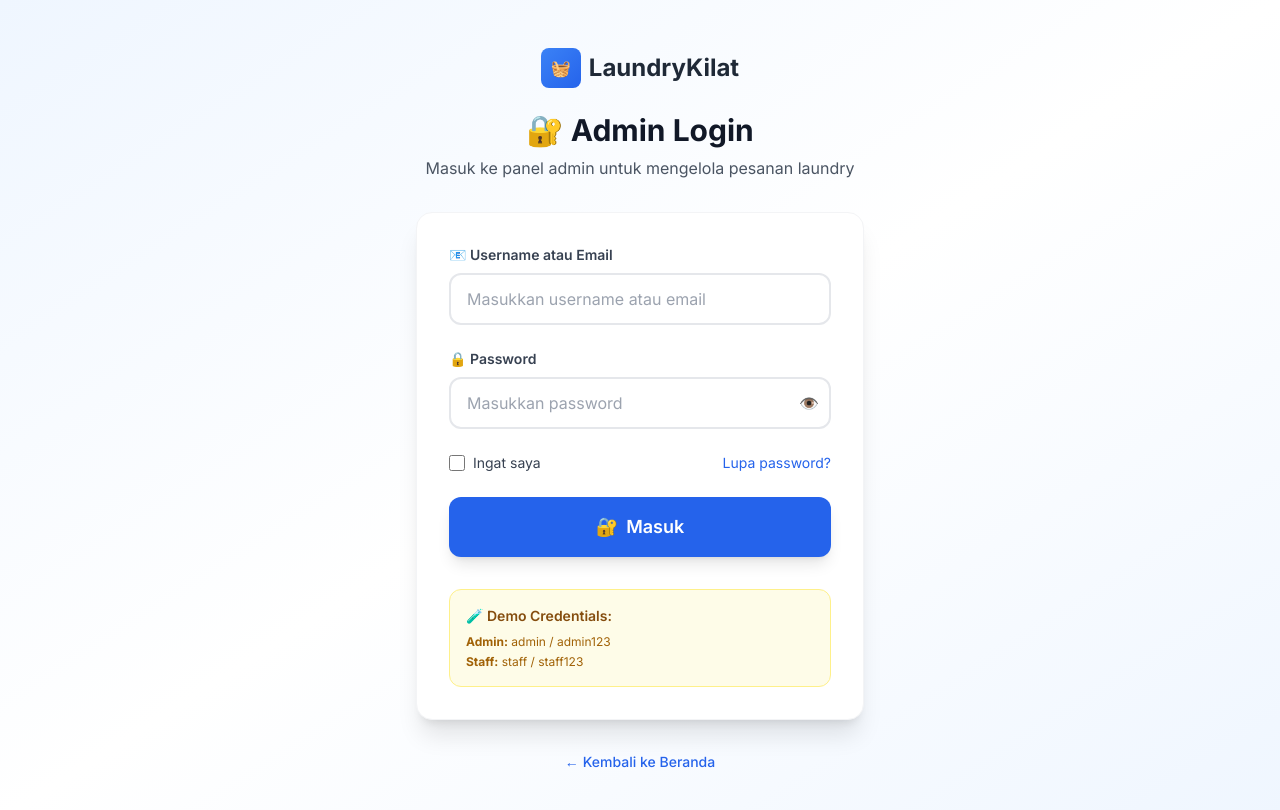
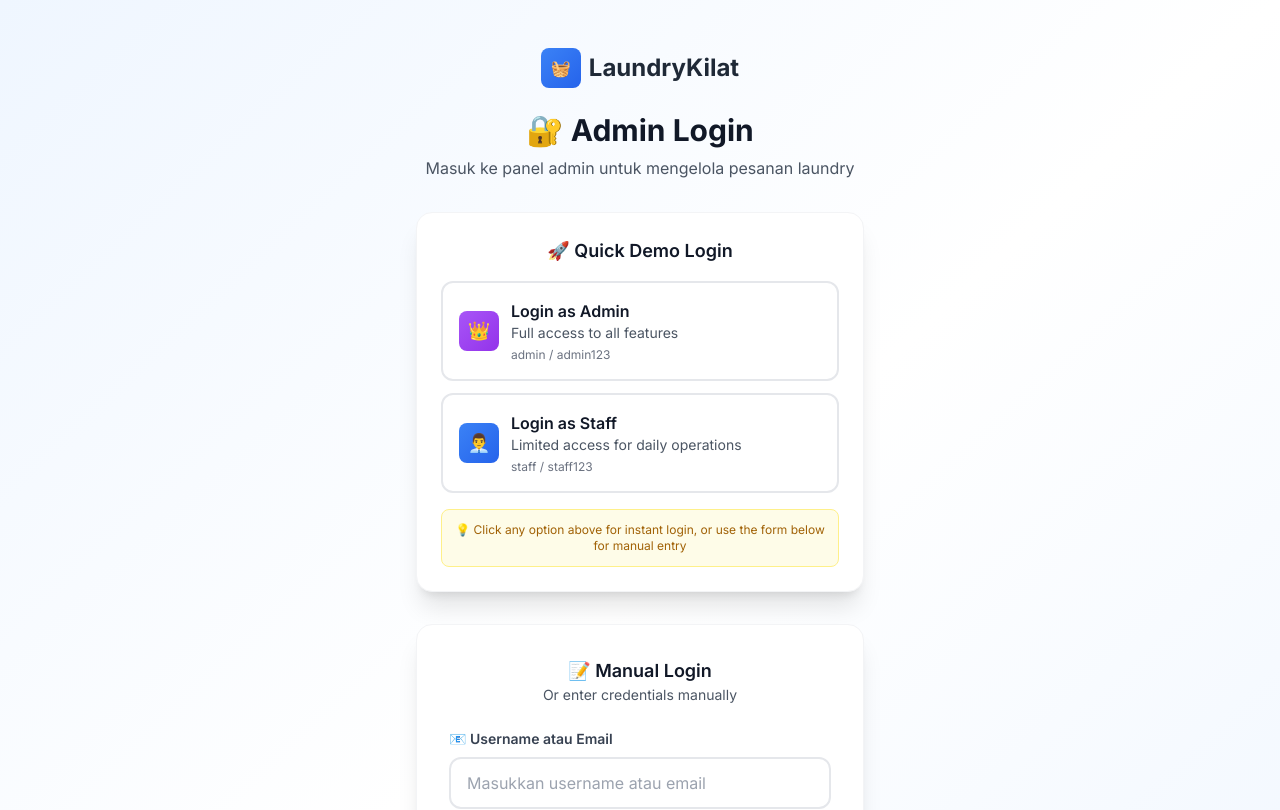
Before and after one commit to radityafws/laundryku, a Next.js app: page /admin/login in a window 1280 px wide. Shown: the top 810 px of the page. Built offline with nearby package versions, Linux system fonts and the light colour scheme; no server answers.

Commit message:
Add Demo Credential Bypass Feature

```diff
--- a/app/admin/login/page.tsx
+++ b/app/admin/login/page.tsx
@@ -14,6 +14,25 @@ interface LoginFormData {
   rememberMe: boolean;
 }
 
+const demoCredentials = [
+  {
+    username: 'admin',
+    password: 'admin123',
+    role: 'Admin',
+    description: 'Full access to all features',
+    icon: '👑',
+    color: 'from-purple-500 to-purple-600'
+  },
+  {
+    username: 'staff',
+    password: 'staff123',
+    role: 'Staff',
+    description: 'Limited access for daily operations',
+    icon: '👨‍💼',
+    color: 'from-blue-500 to-blue-600'
+  }
+];
+
 export default function LoginPage() {
   const router = useRouter();
   const [showPassword, setShowPassword] = useState(false);
@@ -24,6 +43,8 @@ export default function LoginPage() {
     handleSubmit,
     formState: { errors },
     setError,
+    setValue,
+    watch,
   } = useForm<LoginFormData>({
     defaultValues: {
       username: '',
@@ -33,6 +54,10 @@ export default function LoginPage() {
   });
 
   const loginMutation = useLogin();
+
+  // Watch form values for demo credential highlighting
+  const watchedUsername = watch('username');
+  const watchedPassword = watch('password');
 
   // Check if already authenticated
   useEffect(() => {
@@ -64,6 +89,21 @@ export default function LoginPage() {
     }
   };
 
+  const handleDemoLogin = (demo: typeof demoCredentials[0]) => {
+    setValue('username', demo.username);
+    setValue('password', demo.password);
+    setValue('rememberMe', true);
+
+    // Auto-submit after a short delay for better UX
+    setTimeout(() => {
+      handleSubmit(onSubmit)();
+    }, 300);
+  };
+
+  const isCurrentDemo = (demo: typeof demoCredentials[0]) => {
+    return watchedUsername === demo.username && watchedPassword === demo.password;
+  };
+
   if (isLoading) {
     return (
       <div className="min-h-screen bg-gradient-to-br from-blue-50 via-white to-blue-50 flex items-center justify-center">
@@ -92,8 +132,60 @@ export default function LoginPage() {
           </p>
         </div>
 
-        {/* Login Form */}
+        {/* Demo Credentials Quick Access */}
+        <div className="bg-white rounded-2xl shadow-xl p-6 border border-gray-100">
+          <h3 className="text-lg font-semibold text-gray-900 mb-4 text-center">
+            🚀 Quick Demo Login
+          </h3>
+          <div className="space-y-3">
+            {demoCredentials.map((demo, index) => (
+              <button
+                key={index}
+                onClick={() => handleDemoLogin(demo)}
+                disabled={loginMutation.isPending}
+                className={`w-full p-4 rounded-xl border-2 transition-all duration-300 transform hover:scale-105 ${
+                  isCurrentDemo(demo)
+                    ? 'border-green-400 bg-green-50 shadow-lg'
+                    : 'border-gray-200 hover:border-blue-300 hover:bg-blue-50'
+                } ${loginMutation.isPending ? 'opacity-50 cursor-not-allowed' : 'hover:shadow-md'}`}
+              >
+                <div className="flex items-center space-x-3">
+                  <div className={`w-10 h-10 bg-gradient-to-br ${demo.color} rounded-lg flex items-center justify-center text-white text-lg`}>
+                    {demo.icon}
+                  </div>
+                  <div className="flex-1 text-left">
+                    <div className="flex items-center justify-between">
+                      <h4 className="font-semibold text-gray-900">Login as {demo.role}</h4>
+                      {isCurrentDemo(demo) && (
+                        <span className="text-green-600 text-sm">✓ Selected</span>
+                      )}
+                    </div>
+                    <p className="text-sm text-gray-600">{demo.description}</p>
+                    <p className="text-xs text-gray-500 mt-1">
+                      {demo.username} / {demo.password}
+                    </p>
+                  </div>
+                </div>
+              </button>
+            ))}
+          </div>
+
+          <div className="mt-4 p-3 bg-yellow-50 border border-yellow-200 rounded-lg">
+            <p className="text-xs text-yellow-700 text-center">
+              💡 Click any option above for instant login, or use the form below for manual entry
+            </p>
+          </div>
+        </div>
+
+        {/* Manual Login Form */}
         <div className="bg-white rounded-2xl shadow-xl p-8 border border-gray-100">
+          <div className="text-center mb-6">
+            <h3 className="text-lg font-semibold text-gray-900">
+              📝 Manual Login
+            </h3>
+            <p className="text-sm text-gray-600">Or enter credentials manually</p>
+          </div>
+
           <form onSubmit={handleSubmit(onSubmit)} className="space-y-6">
             {/* Global Error */}
             {errors.root && (
@@ -219,17 +311,6 @@ export default function LoginPage() {
               )}
             </button>
           </form>
-
-          {/* Demo Credentials */}
-          <div className="mt-8 p-4 bg-yellow-50 border border-yellow-200 rounded-xl">
-            <h4 className="text-sm font-semibold text-yellow-800 mb-2">
-              🧪 Demo Credentials:
-            </h4>
-            <div className="text-xs text-yellow-700 space-y-1">
-              <p><strong>Admin:</strong> admin / admin123</p>
-              <p><strong>Staff:</strong> staff / staff123</p>
-            </div>
-          </div>
         </div>
 
         {/* Back to Home */}
```
